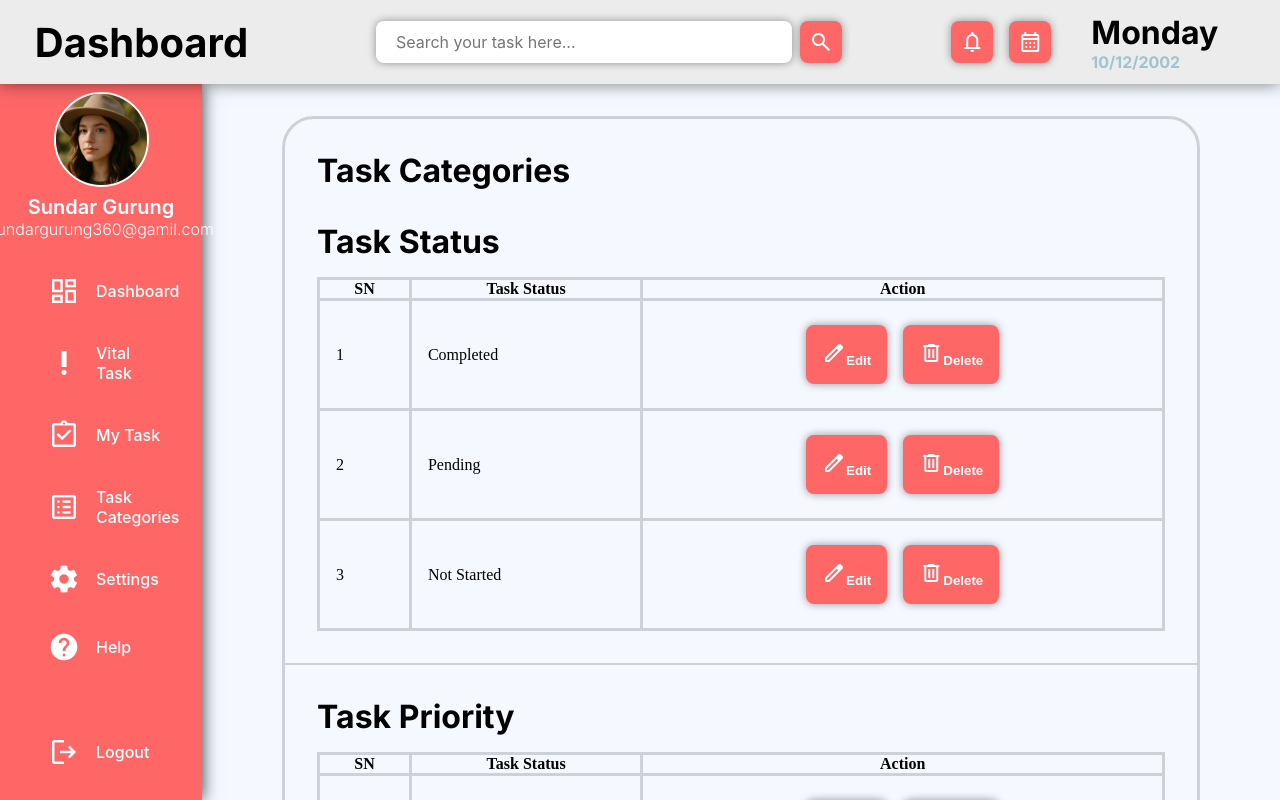
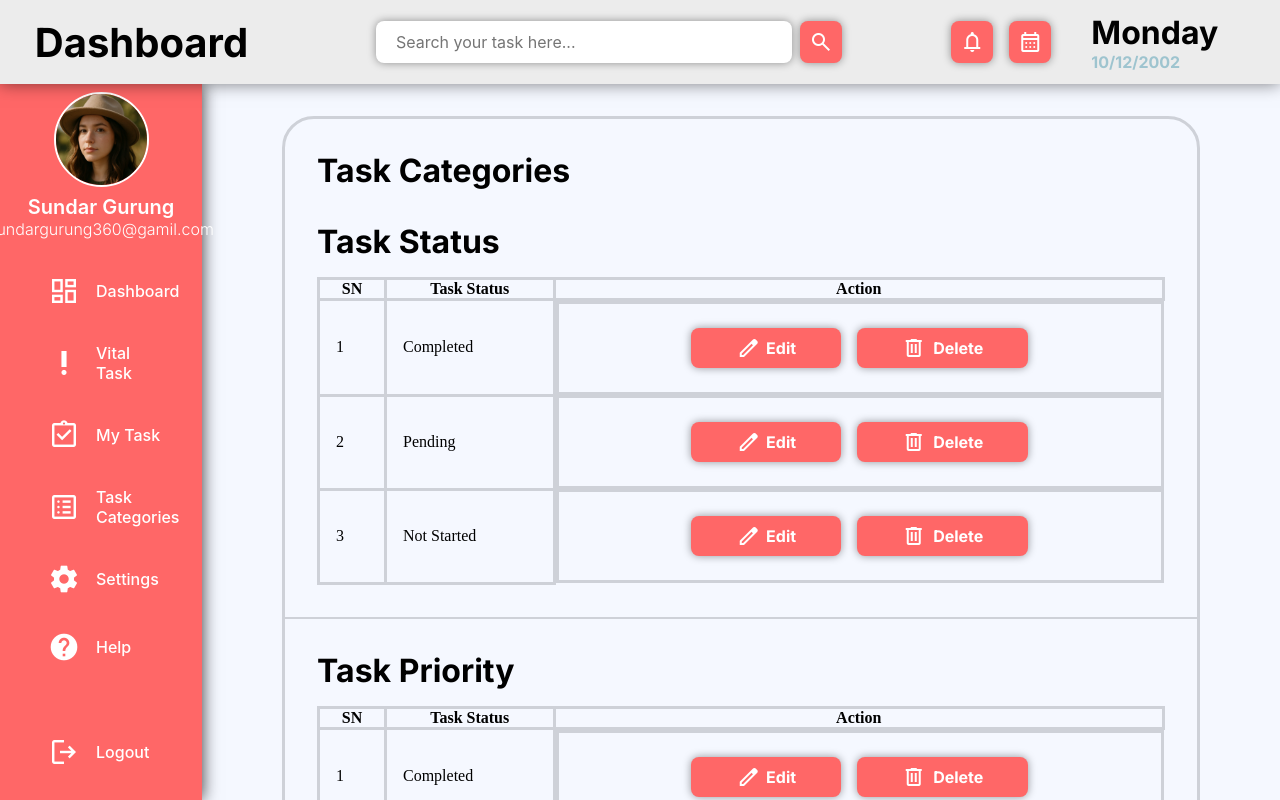
Before and after one commit to pewpil/to-do-app, a React (Vite) app: page / in a window 1280 px wide. Built offline with nearby package versions, Linux system fonts and the light colour scheme; a web font is replaced by a local one.

Commit message:
edited action buttons

```diff
--- a/package.json
+++ b/package.json
@@ -12,7 +12,7 @@
   "dependencies": {
     "react": "^19.1.1",
     "react-dom": "^19.1.1",
-    "react-router-dom": "^7.9.1"
+    "react-router-dom": "^7.9.3"
   },
   "devDependencies": {
     "@eslint/js": "^9.33.0",
--- a/src/TaskCategories/Table/Table.jsx
+++ b/src/TaskCategories/Table/Table.jsx
@@ -15,14 +15,30 @@ function Table() {
           <td className={styles.table_cell}>1</td>
           <td className={styles.table_cell}>Completed</td>
           <td className={`${styles.table_cell} ${styles.action_cell}`}>
-            <button className={universal.button_long}>
-              <span className="material-symbols-outlined">edit</span>
+            <button
+              className={`${universal.button_long} ${styles.action_button}`}
+            >
+              <span
+                className={`${"material-symbols-outlined"} ${styles.button_icon}`}
+              >
+                edit
+              </span>
+              <h2 className={`${universal.title2} ${styles.button_text}`}>
                 Edit
+              </h2>
             </button>
 
-            <button className={universal.button_long}>
-              <span className="material-symbols-outlined">delete</span>
+            <button
+              className={`${universal.button_long} ${styles.action_button}`}
+            >
+              <span
+                className={`${"material-symbols-outlined"} ${styles.button_icon}`}
+              >
+                delete
+              </span>
+              <h2 className={`${universal.title2} ${styles.button_text}`}>
                 Delete
+              </h2>
             </button>
           </td>
         </tr>
@@ -30,14 +46,30 @@ function Table() {
           <td className={styles.table_cell}>2</td>
           <td className={styles.table_cell}>Pending</td>
           <td className={`${styles.table_cell} ${styles.action_cell}`}>
-            <button className={universal.button_long}>
-              <span className="material-symbols-outlined">edit</span>
+            <button
+              className={`${universal.button_long} ${styles.action_button}`}
+            >
+              <span
+                className={`${"material-symbols-outlined"} ${styles.button_icon}`}
+              >
+                edit
+              </span>
+              <h2 className={`${universal.title2} ${styles.button_text}`}>
                 Edit
+              </h2>
             </button>
 
-            <button className={universal.button_long}>
-              <span className="material-symbols-outlined">delete</span>
+            <button
+              className={`${universal.button_long} ${styles.action_button}`}
+            >
+              <span
+                className={`${"material-symbols-outlined"} ${styles.button_icon}`}
+              >
+                delete
+              </span>
+              <h2 className={`${universal.title2} ${styles.button_text}`}>
                 Delete
+              </h2>
             </button>
           </td>
         </tr>
@@ -45,14 +77,30 @@ function Table() {
           <td className={styles.table_cell}>3</td>
           <td className={styles.table_cell}>Not Started</td>
           <td className={`${styles.table_cell} ${styles.action_cell}`}>
-            <button className={universal.button_long}>
-              <span className="material-symbols-outlined">edit</span>
+            <button
+              className={`${universal.button_long} ${styles.action_button}`}
+            >
+              <span
+                className={`${"material-symbols-outlined"} ${styles.button_icon}`}
+              >
+                edit
+              </span>
+              <h2 className={`${universal.title2} ${styles.button_text}`}>
                 Edit
+              </h2>
             </button>
 
-            <button className={universal.button_long}>
-              <span className="material-symbols-outlined">delete</span>
+            <button
+              className={`${universal.button_long} ${styles.action_button}`}
+            >
+              <span
+                className={`${"material-symbols-outlined"} ${styles.button_icon}`}
+              >
+                delete
+              </span>
+              <h2 className={`${universal.title2} ${styles.button_text}`}>
                 Delete
+              </h2>
             </button>
           </td>
         </tr>
--- a/src/TaskCategories/Table/Table.module.css
+++ b/src/TaskCategories/Table/Table.module.css
@@ -18,5 +18,22 @@
 }
 
 .action_cell {
-	text-align: center;
+	display: flex;
+	justify-content: center;
 }
+
+.button_text {
+	padding: 0 10% 0 5%;
+	font-size: 1rem;
+}
+
+.button_icon {
+	padding: 0 5% 0 10%;
+}
+
+.action_button {
+	display: flex;
+	justify-content: center;
+	align-items: center;
+	padding: 0.5rem 3rem 0.5rem 3rem;
+}
```
Also changed, not shown: 1 other file (tests, documents, lock files or other folders). Lines whose indentation alone changed are shown as unchanged.
